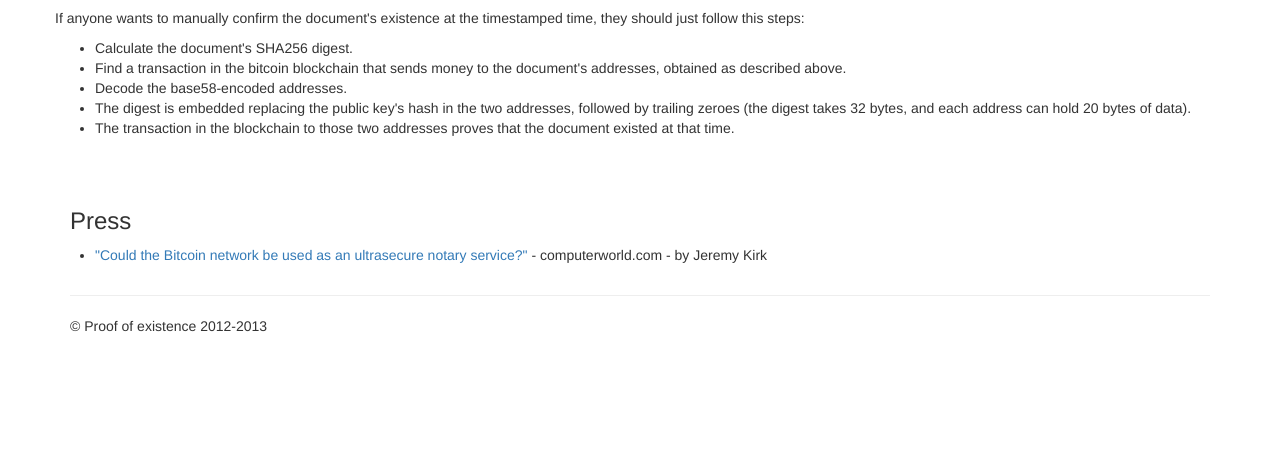
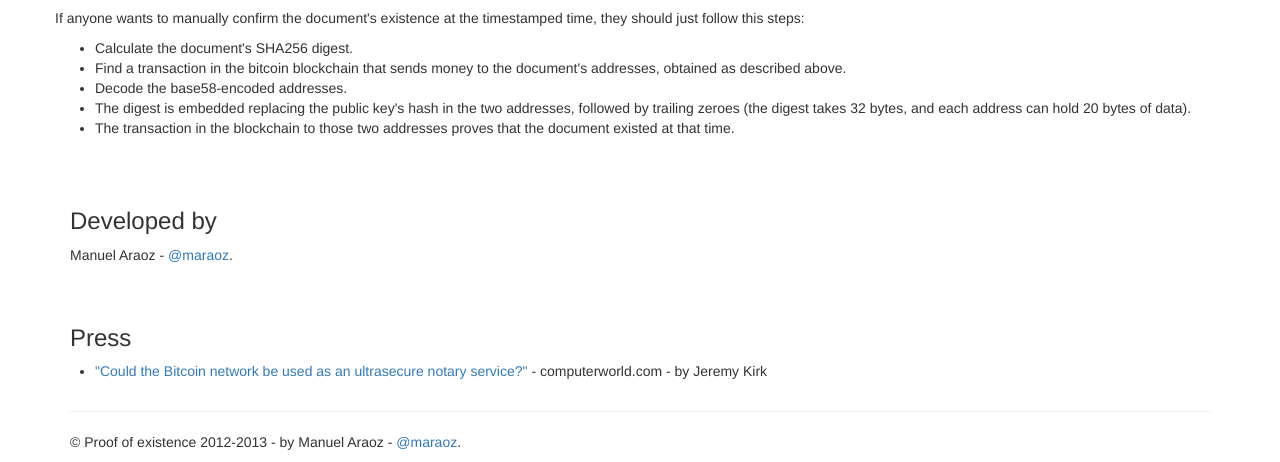
Before and after one commit to maraoz/proofofexistence, a Python web app: template templates/about.html in a window 1280 px wide. Shown: the part 934-1396 px from the top of the page. Before the commit the page ends 1266 px from the top, so only its background shows below. Run offline with Jinja, Linux system fonts and the light colour scheme; the template is opened without the code that fills it, so the values that code supplies are empty; some libraries are stand-ins or nearby versions.

Commit message:
add twitter

```diff
--- a/templates/about.html
+++ b/templates/about.html
@@ -117,6 +117,9 @@
 			</p>
 		</div>
 
+		<h3 style="padding-top: 40px;">Developed by</h3>
+		Manuel Araoz - <a href="https://twitter.com/maraoz">@maraoz</a>.
+
 		<h3 style="padding-top: 40px;">Press</h3>
 		<div class="row">
 			<ul>
--- a/templates/footer.html
+++ b/templates/footer.html
@@ -1,6 +1,6 @@
 <hr>
 <footer>
-	<p>&copy; Proof of existence 2012-2013</p>
+	<p>&copy; Proof of existence 2012-2013 - by Manuel Araoz - <a href="https://twitter.com/maraoz">@maraoz</a>.</p>
 </footer>
 
 <script>
```
